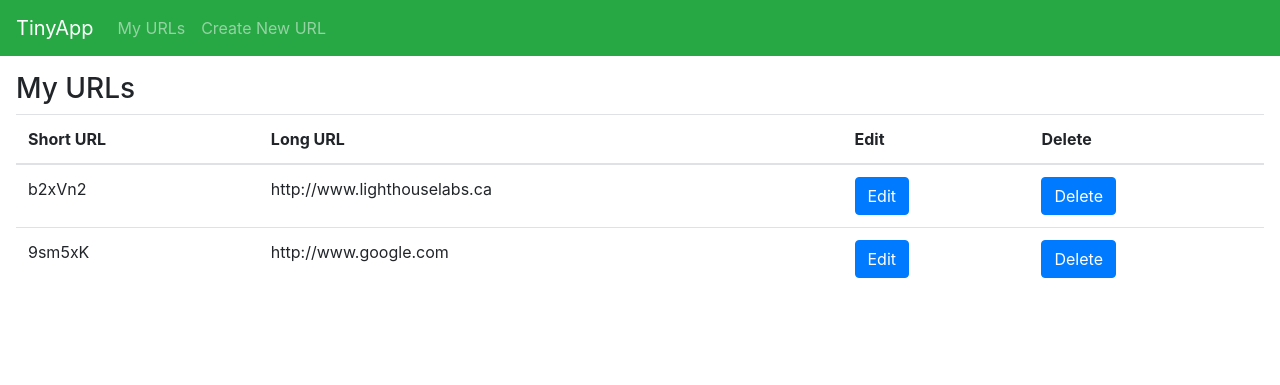
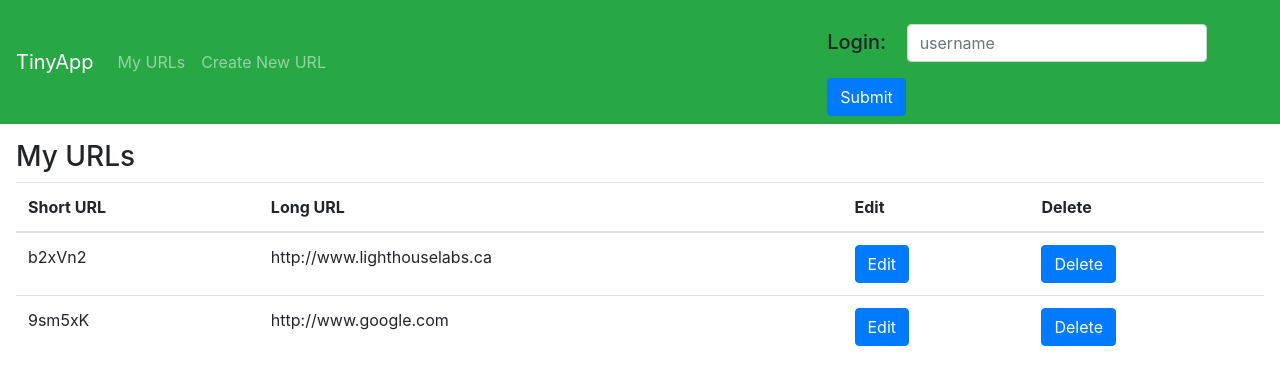
Before and after one commit to mrman511/tiny-app, a Node server app: page /urls in a window 1280 px wide. Shown: the top 385 px of the page. Run offline with Node 20, Linux system fonts and the light colour scheme; some libraries are stand-ins or nearby versions.

Commit message:
added functionality for login / logout with cookies

```diff
--- a/expressServer.js
+++ b/expressServer.js
@@ -2,10 +2,11 @@ const express = require('express');
 const req = require('express/lib/request');
 const PORT = 8080;
 const app = express();
+const cookieParser = require('cookie-parser');
 
 const bodyParser = require("body-parser");
 app.use(bodyParser.urlencoded({extended: true}));
-
+app.use(cookieParser());
 app.set('view engine', 'ejs');
 
 const gernerateRandomString = () => {
@@ -32,6 +33,14 @@ app.get('/', (req, res) => {
   console.log(`request for '/' being made on port now ${PORT}`);
   res.send('hello!');
 });
+//cookie handler
+app.post('/login', (req, res) => {
+  const username = req.body.username;
+  res.cookie('username', username)
+  console.log(req.cookies);
+  console.log(req.signedCookies);
+  res.redirect('/urls');
+});
 
 app.get('/Paul', (req, res) => {
   console.log(`request for '/Paul made on port ${PORT}'`)
@@ -49,7 +58,10 @@ app.post("/urls", (req, res) => {
 //writes database to the screen as a JSON string
 app.get("/urls", (req, res) => {
 
-  const templateVars = {urls: urlDatabase}
+  const templateVars = {
+    urls: urlDatabase,
+    username: req.cookies["username"]
+  }
   res.render('urls_index', templateVars);
 });
 
@@ -59,6 +71,11 @@ app.post('/urls/:shortURL/delete', (req, res) => {
   delete urlDatabase[shortURL];
   res.redirect('/urls');
 });
+
+app.post('/logout', (req, res) => {
+  res.clearCookie('username');
+  res.redirect('/urls');
+})
 
 //Edit Current URL from url_show.ejs
 app.post('/urls/:shortURL/edit', (req, res) => {
--- a/package.json
+++ b/package.json
@@ -20,6 +20,7 @@
   "homepage": "https://github.com/mrman511/tiny-app#readme",
   "dependencies": {
     "body-parser": "^1.19.1",
+    "cookie-parser": "^1.4.6",
     "ejs": "^3.1.6",
     "express": "^4.17.2",
     "request": "^2.88.2"
--- a/views/partials/_header.ejs
+++ b/views/partials/_header.ejs
@@ -1,5 +1,5 @@
-<header>
-  <nav class="navbar navbar-expand-md navbar-dark bg-success">
+<header >
+  <nav class="navbar navbar-expand-md navbar-dark bg-success" style= "width: 100%;">
     <a class="navbar-brand" href="/urls">TinyApp</a>
     <button class="navbar-toggler" type="button" data-toggle="collapse" data-target="#navbarNavAltMarkup" aria-controls="navbarNavAltMarkup" aria-expanded="false" aria-label="Toggle navigation">
       <span class="navbar-toggler-icon"></span>
@@ -9,6 +9,15 @@
         <a class="nav-item nav-link" href="/urls">My URLs</a>
         <a class="nav-item nav-link" href="/urls/new">Create New URL</a>
       </div>
+
+    </div>
+    <div style =" display: inline-block; position: relative;  width: 50%;">
+      <% if (!username) { %>
+      <%- include('./loginButton') %>
+      <% } else { %>
+        <h3 style= "display: inline-block;" >Hello, <strong><%= username %></strong></h3>
+        <%- include('./_logoutButton') %>
+      <% } %>
     </div>
   </nav>
 </header>
--- /dev/null
+++ b/views/partials/_logoutButton.ejs
@@ -0,0 +1,3 @@
+<form action ="/logout" method ="POST" style = "display: inline-block; margin: auto 1em;">
+  <button type="submit" class="btn btn-primary" >Log out</button>
+</form>
--- /dev/null
+++ b/views/partials/loginButton.ejs
@@ -0,0 +1,5 @@
+<form action ="/login" method ="POST" style = "float: right; width: 70%;" >
+  <h5 style = "display: inline;">Login:</h5>
+  <input class="form-control" type="text" name="username" placeholder="username" style="width: 300px; margin: 1em; display: inline;">
+  <button type="submit" class="btn btn-primary" style = "display: inline;">Submit</button>
+</form>
```
Also changed, not shown: 1 other file.
